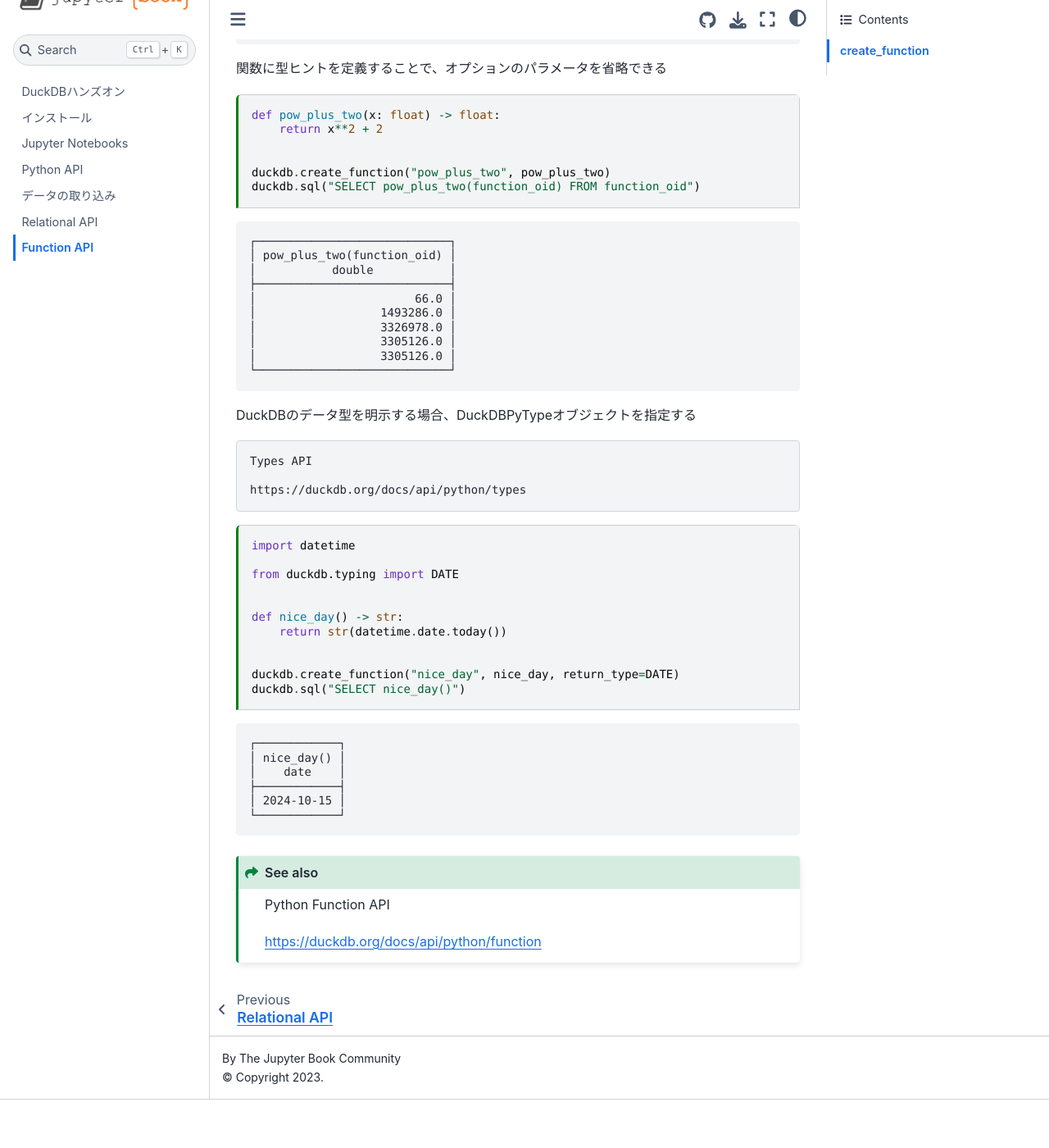
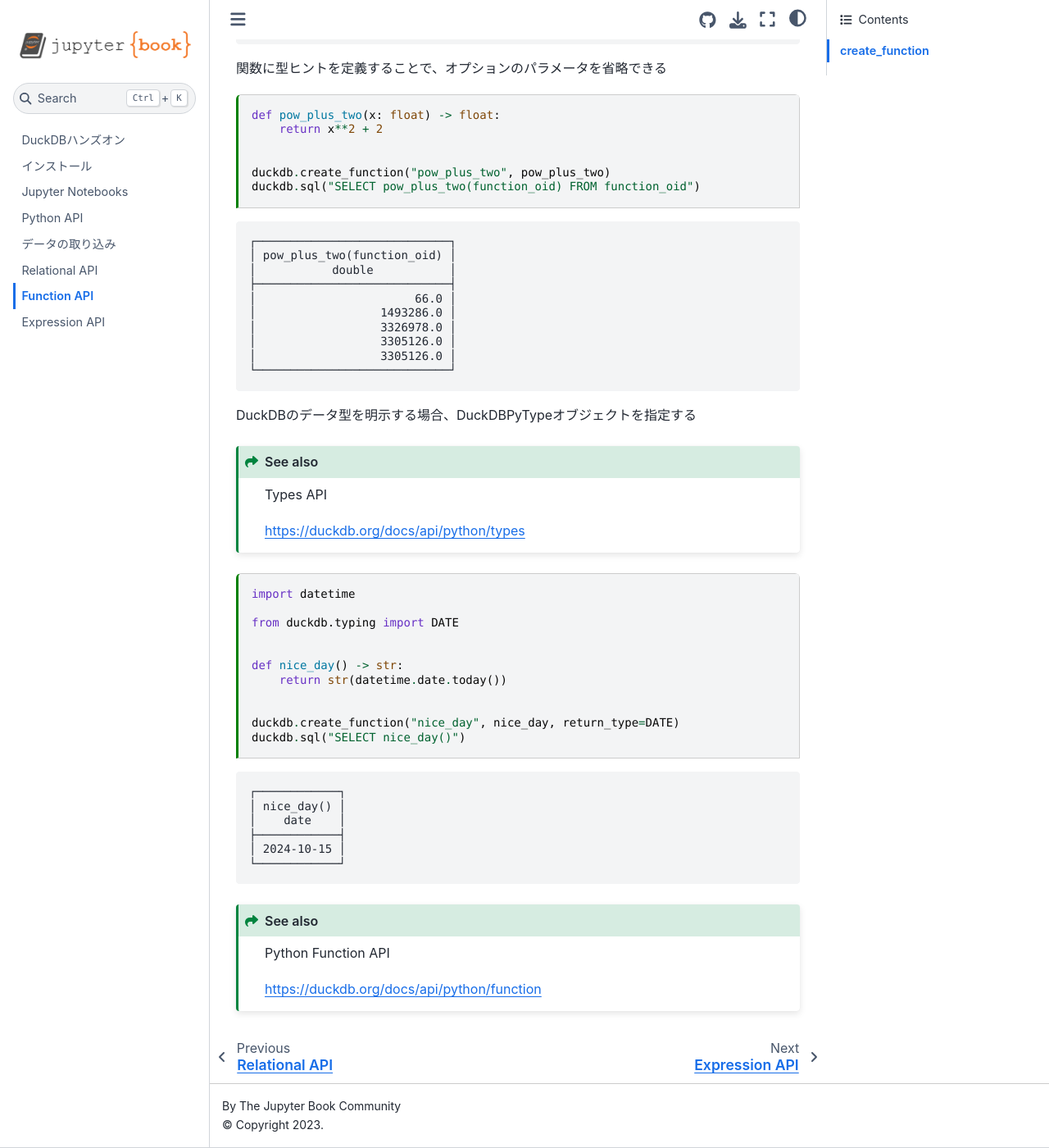
Before and after one commit to fin-py/duckdb-hands-on, a Jupyter Book: the page built from docs/function-qpi.ipynb, in a window 1280 px wide and 1400 px high, scrolled down 1739 px. Shown: the whole window at 82% size. Built offline with Jupyter Book 1.0.4 settings and Sphinx 7.4.7 and the Sphinx Book theme 1.1.4, drawn with Linux system fonts in a browser that asks for light colours; before the commit the page ends 3080 px from its top, so only the background shows below that.

Commit message:
expression-api

```diff
--- a/docs/_toc.yml
+++ b/docs/_toc.yml
@@ -10,3 +10,4 @@
 - file: data-ingestion
 - file: relational-api
 - file: function-qpi
+- file: expression-api
```
Also changed, not shown: docs/expression-api.ipynb (added), docs/function-qpi.ipynb.
